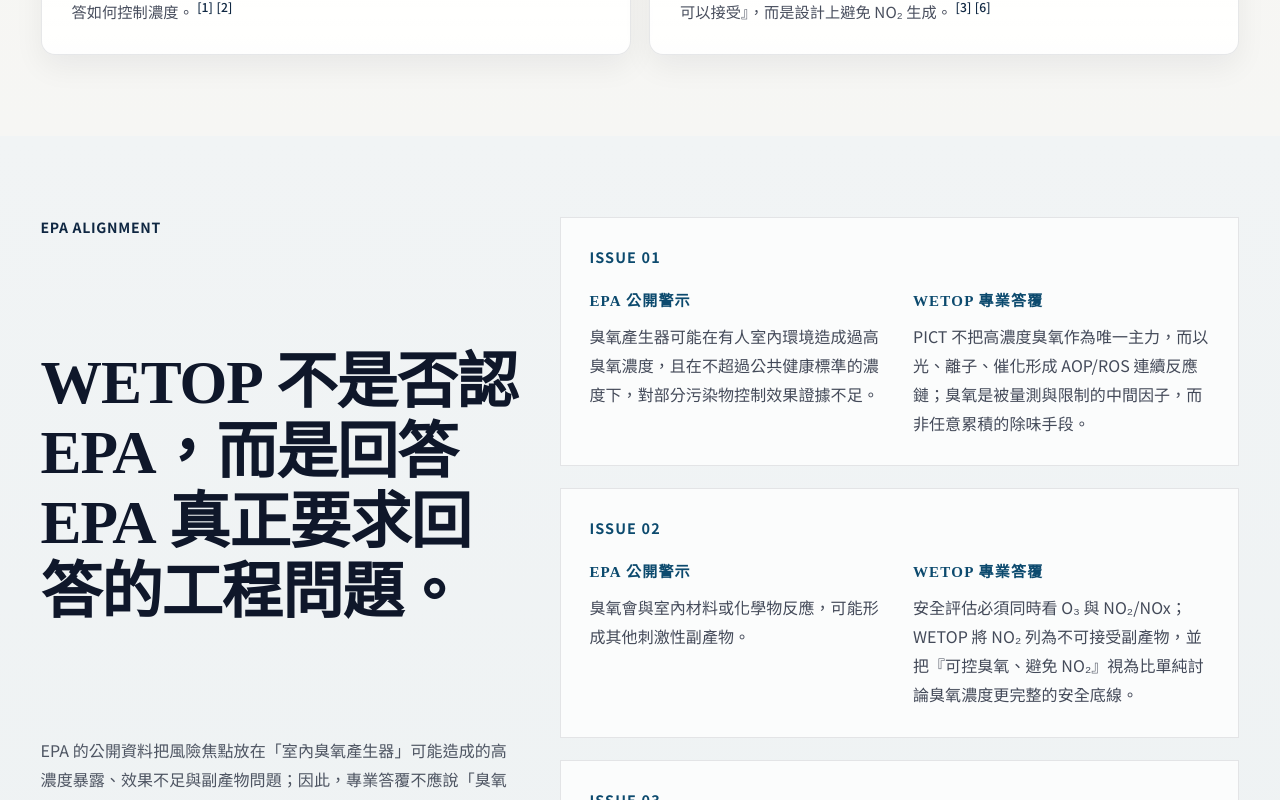
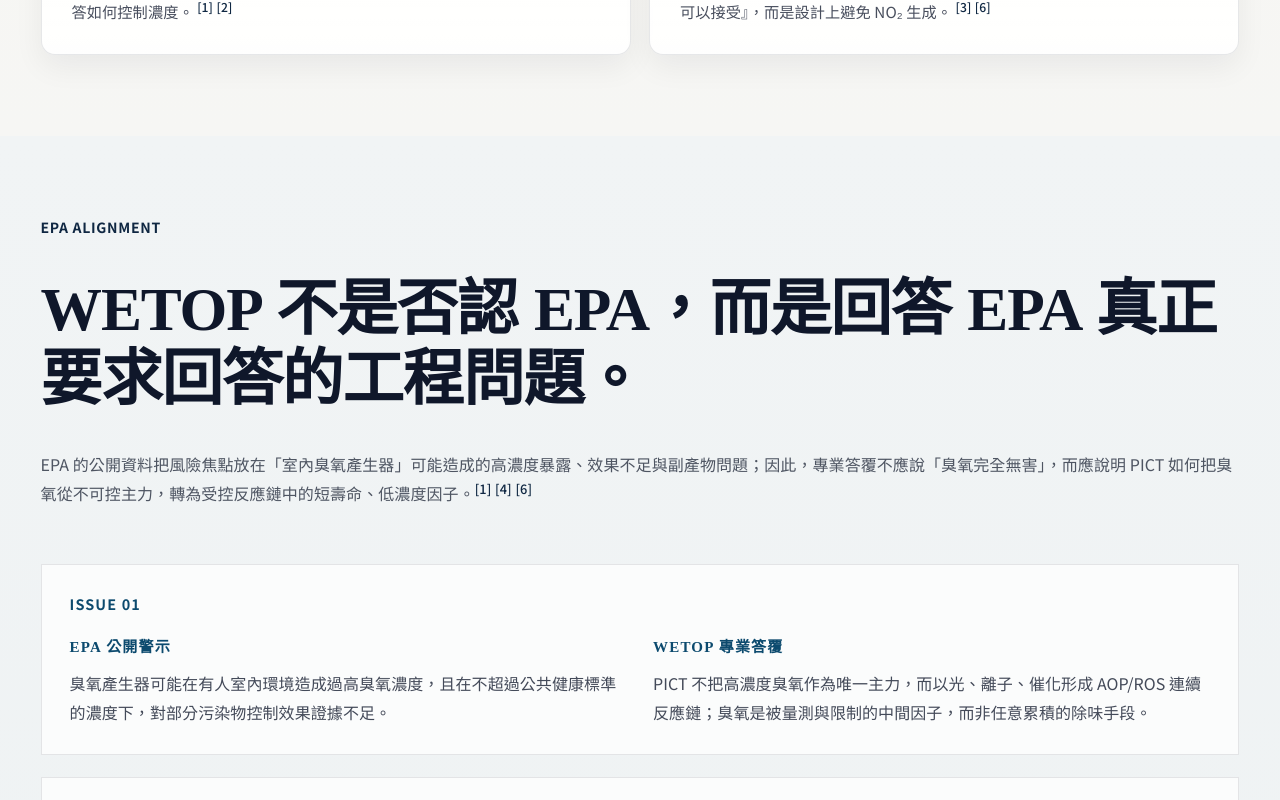
Before and after one commit to kavowu/pict-ozone-safety, a React (Vite) app: page / in a window 1280 px wide. Shown: the part 1680-2480 px from the top of the page. Built offline with nearby package versions, Linux system fonts and the light colour scheme.

Commit message:
Make split sections mobile-first to fix overflow

```diff
--- a/src/index.css
+++ b/src/index.css
@@ -598,8 +598,8 @@
     margin: 0;
     background: linear-gradient(180deg, #f1f4f5 0%, #eef2f3 100%);
     display: grid;
-    grid-template-columns: minmax(0, 0.95fr) minmax(0, 1.35fr);
-    column-gap: 42px;
+    grid-template-columns: 1fr;
+    row-gap: 20px;
     align-items: start;
   }
 
@@ -615,14 +615,12 @@
     text-transform: uppercase;
     margin-bottom: 1rem;
     width: 100%;
-    grid-column: 1;
   }
 
   .split-section h2 {
     margin-bottom: 1rem;
     width: 100%;
     max-width: 100%;
-    grid-column: 1;
     font-size: clamp(3rem, 4.8vw, 5.2rem);
     line-height: 1.14;
     letter-spacing: -0.018em;
@@ -636,7 +634,6 @@
     margin-bottom: 36px;
     width: 100%;
     max-width: 100%;
-    grid-column: 1;
   }
 
   .issue-grid {
@@ -646,8 +643,6 @@
     margin-top: 0;
     width: 100%;
     max-width: none;
-    grid-column: 2;
-    grid-row: 1 / span 3;
   }
 
   .issue-pair {
```
Also changed, not shown: 4 other files (tests, documents, lock files or other folders).
